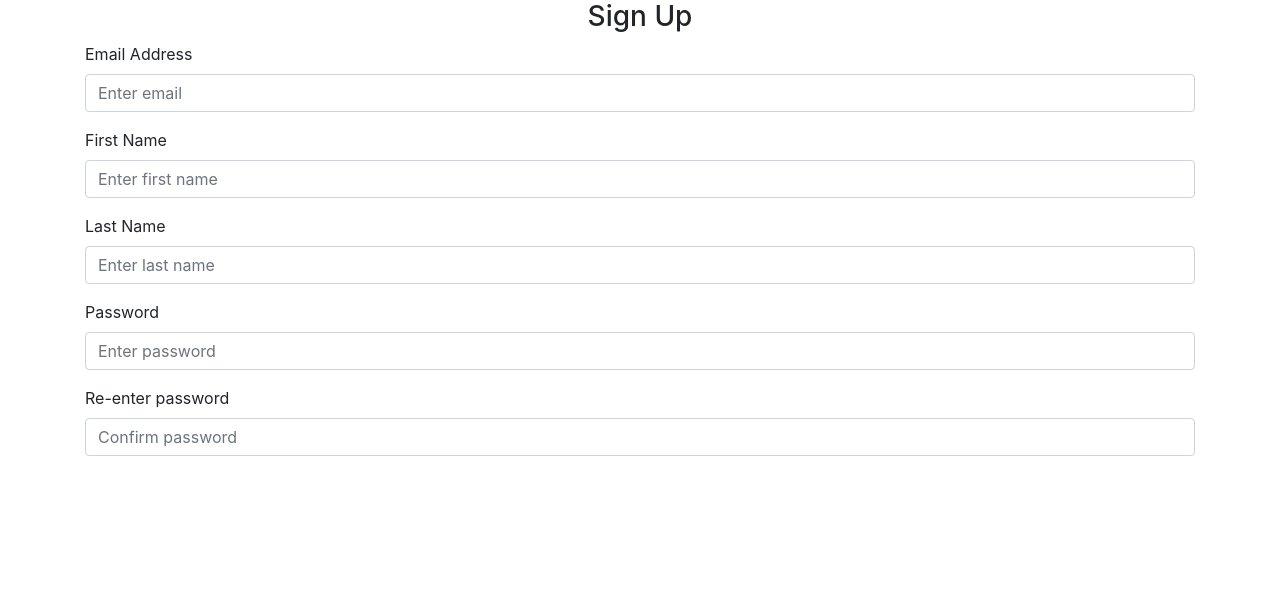
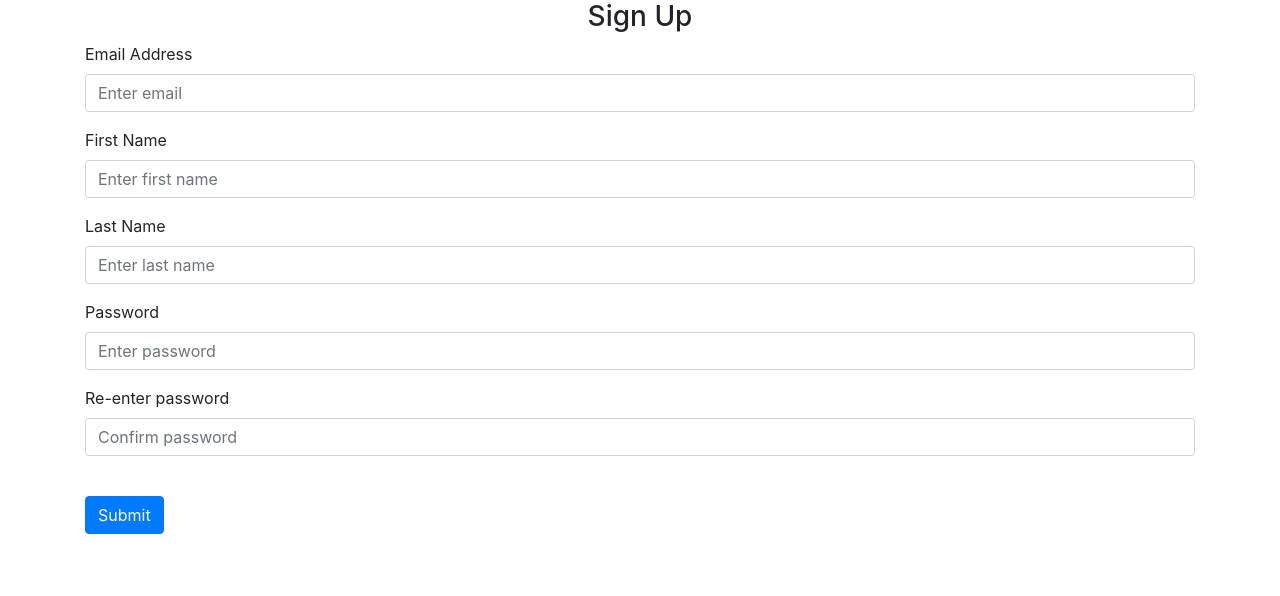
Before and after one commit to CSJLU/Online-Chat, a Flask app: page /sign-up in a window 1280 px wide. Shown: the part 116-712 px from the top of the page. Run offline with Flask 3, Linux system fonts and the light colour scheme; some libraries are stand-ins or nearby versions.

Commit message:
Add submit button

```diff
--- a/website/templates/sign_up.html
+++ b/website/templates/sign_up.html
@@ -52,5 +52,7 @@
         placeholder="Confirm password"
         >
     </div>
+    <br />
+    <button type="submit" class="btn btn-primary">Submit</button>
 </form>
 {% endblock %}
```
